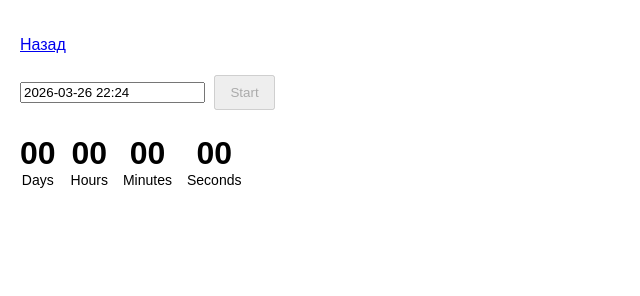
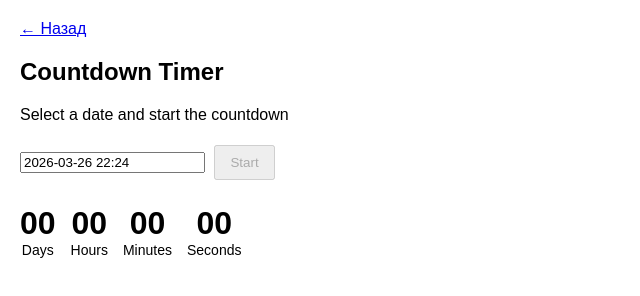
Before and after one commit to Bobriiik/wt-js-02-color-switcher-timer, a website built with Parcel: page 02-timer.html in a window 1280 px wide. Shown: the whole page, without its empty margins (0-640 px from the left). Built offline with nearby package versions, Linux system fonts and the light colour scheme.

Commit message:
Update 02-timer.html

```diff
--- a/02-timer.html
+++ b/02-timer.html
@@ -11,10 +11,17 @@
     />
   </head>
   <body>
-    <p><a href="./index.html">Назад</a></p>
+    <main class="page">
+      <section class="card">
+        <a class="back-link" href="./index.html">← Назад</a>
 
+        <h1 class="page-title">Countdown Timer</h1>
+        <p class="page-subtitle">Select a date and start the countdown</p>
+
+        <div class="controls">
           <input type="text" id="datetime-picker" />
           <button type="button" data-start>Start</button>
+        </div>
 
         <div class="timer">
           <div class="field">
@@ -37,6 +44,8 @@
             <span class="label">Seconds</span>
           </div>
         </div>
+      </section>
+    </main>
 
     <script src="https://cdn.jsdelivr.net/npm/flatpickr"></script>
     <script src="./js/02-timer.js"></script>
```
Lines whose indentation alone changed are shown as unchanged.
